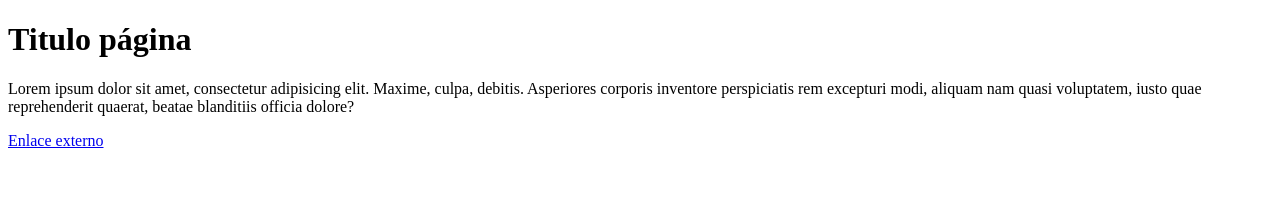
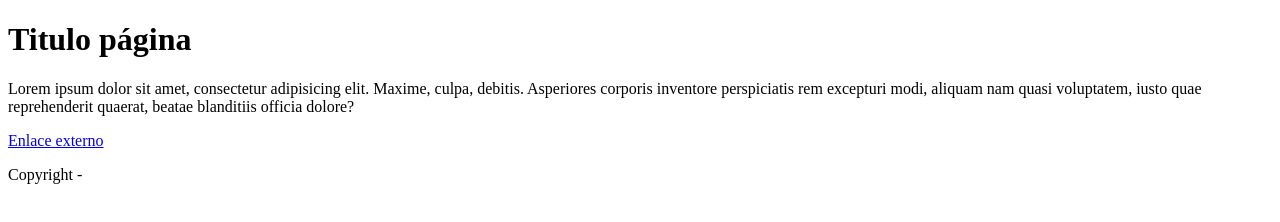
Before and after one commit to proyectosebastianandres/practica-git, a plain HTML site: page index.html in a window 1280 px wide. Drawn offline with Linux system fonts and the light colour scheme.

Commit message:
Se agregó el footer

```diff
--- a/index.html
+++ b/index.html
@@ -14,5 +14,9 @@
 
     <a href="#">Enlace externo</a>
 
+    <footer>
+        <p>Copyright -</p>
+    </footer>
+
 </body>
 </html>
```
